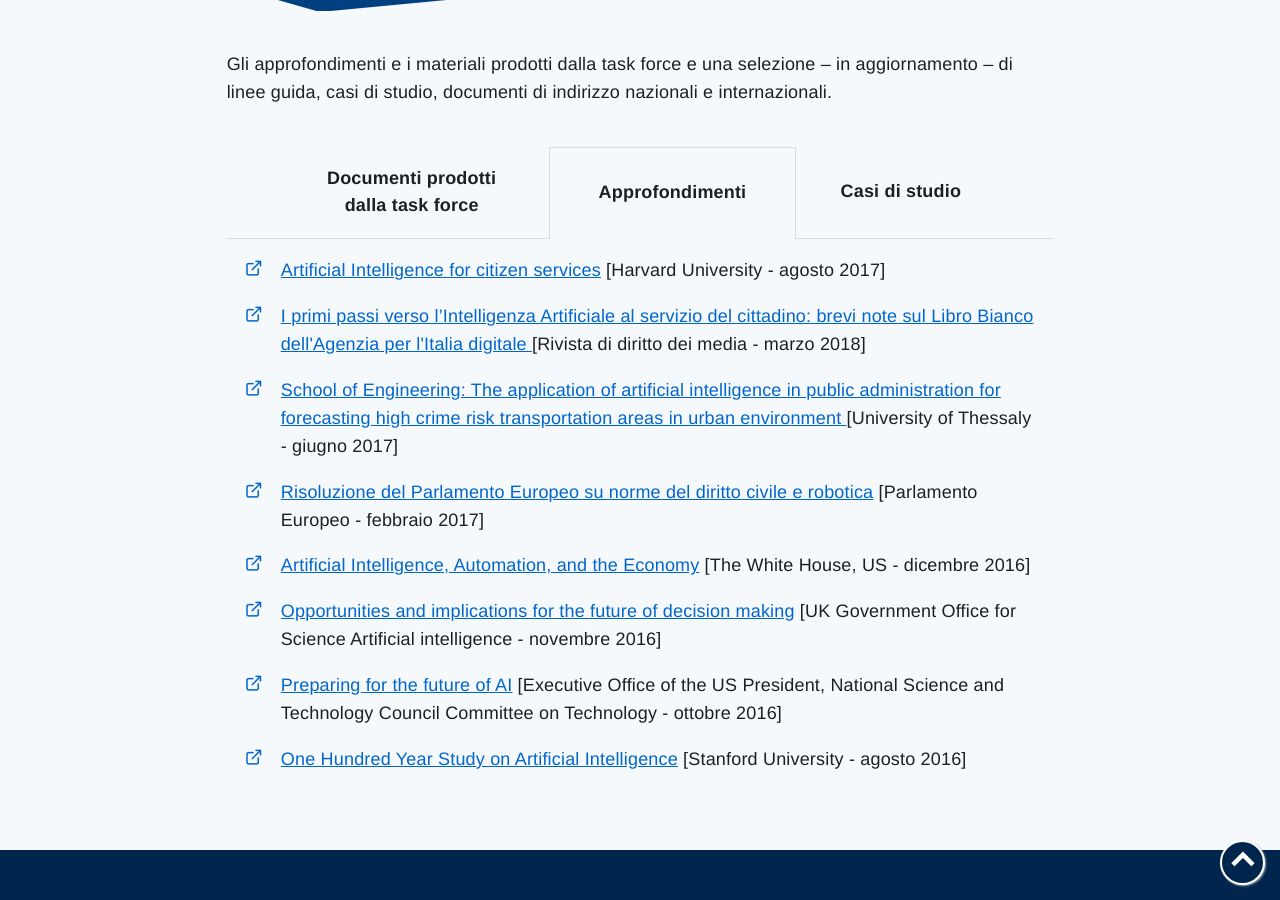
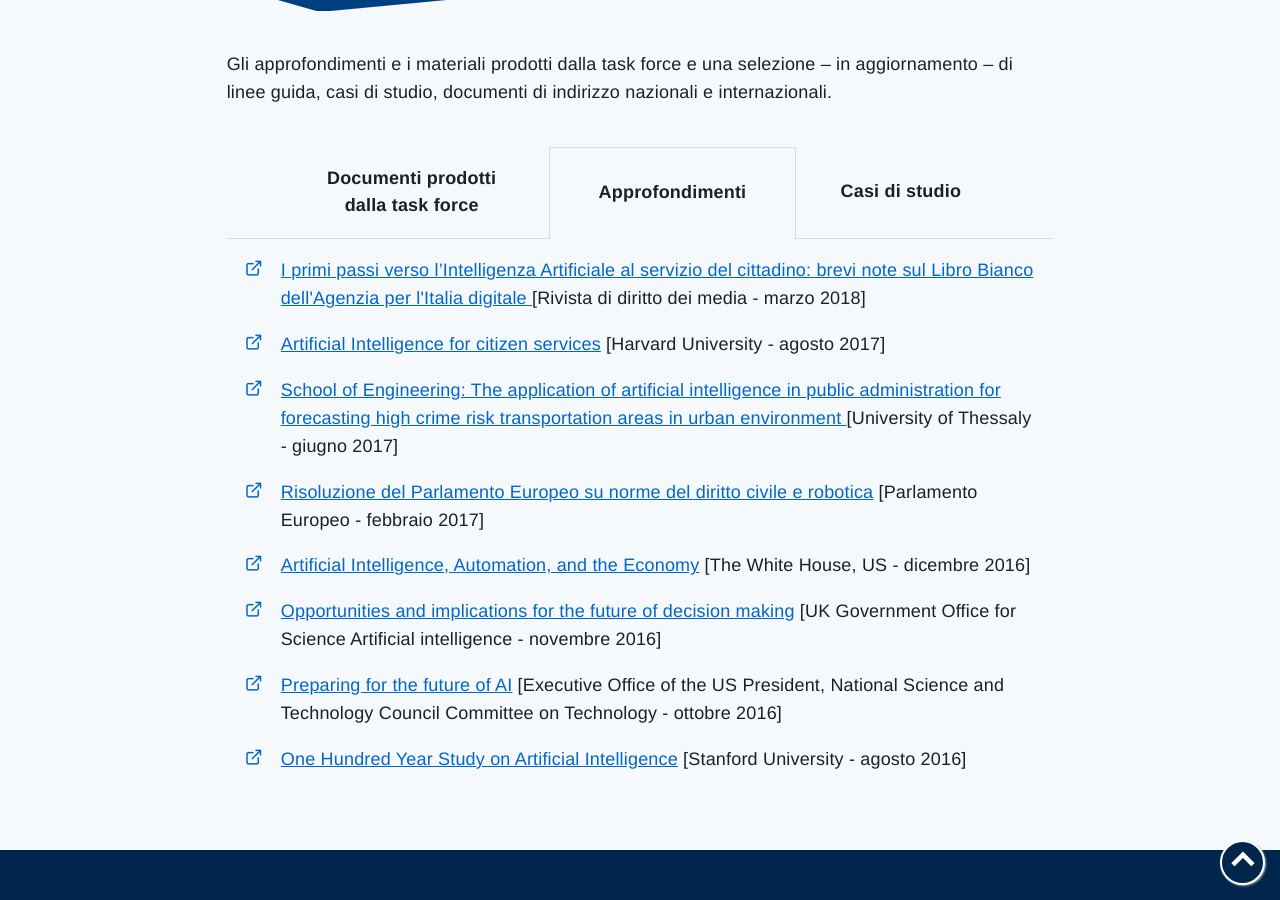
Before and after one commit to task-force-ia/ia.italia.it, a Jekyll site: the page built from _pages/it/materiali.md, in a window 1280 px wide and 900 px high, scrolled down 457 px. Built offline with Jekyll 4.4.1, drawn with Linux system fonts in a browser that asks for light colours; comment, search, counter and statistics services are not loaded; part of the change alters nothing that is shown.

```diff
--- a/_data/ext_resources.yml
+++ b/_data/ext_resources.yml
@@ -23,6 +23,13 @@ it:
     date: dicembre 2016
     type: insight
     order: 4
+  - title: >
+      I primi passi verso l’Intelligenza Artificiale al servizio del cittadino: brevi note sul Libro Bianco dell'Agenzia per l'Italia digitale
+    author: Rivista di diritto dei media
+    link: https://ia.italia.it/assets/tresca.pdf
+    date: marzo 2018
+    type: insight
+    order: 1
   - title: Artificial Intelligence for citizen services
     author: Harvard University
     link: https://ash.harvard.edu/files/ash/files/artificial_intelligence_for_citizen_services.pdf
@@ -36,13 +43,6 @@ it:
     date: giugno 2017
     type: insight
     order: 2
-  - title: >
-      I primi passi verso l’Intelligenza Artificiale al servizio del cittadino: brevi note sul Libro Bianco dell'Agenzia per l'Italia digitale
-    author: Rivista di diritto dei media
-    link: https://ia.italia.it/assets/tresca.pdf
-    date: marzo 2018
-    type: insight
-    order: 1
   - title: Libro bianco IA
     author: Task force IA
     link: https://libro-bianco-ia.readthedocs.io/it/latest/
```
